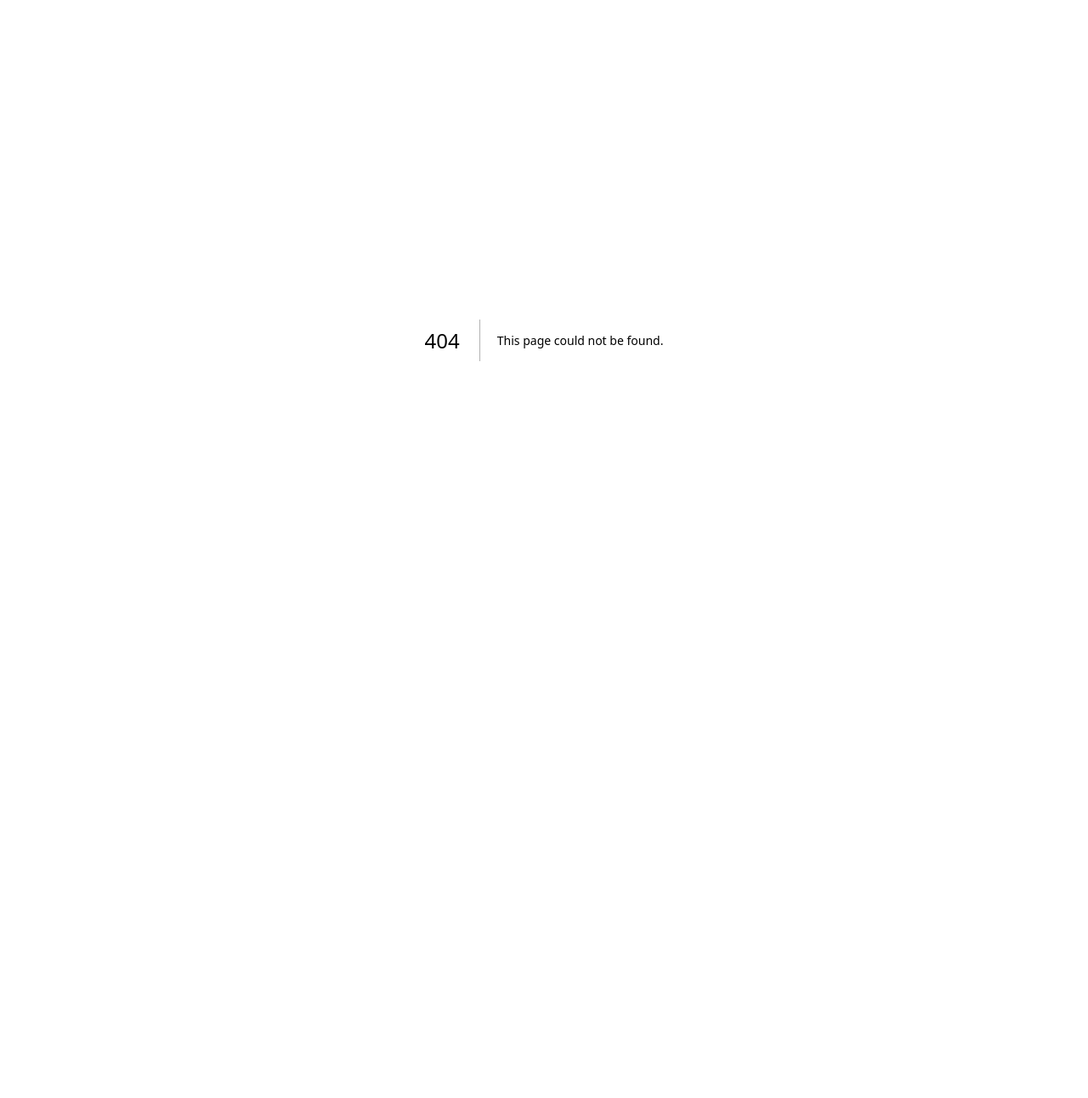
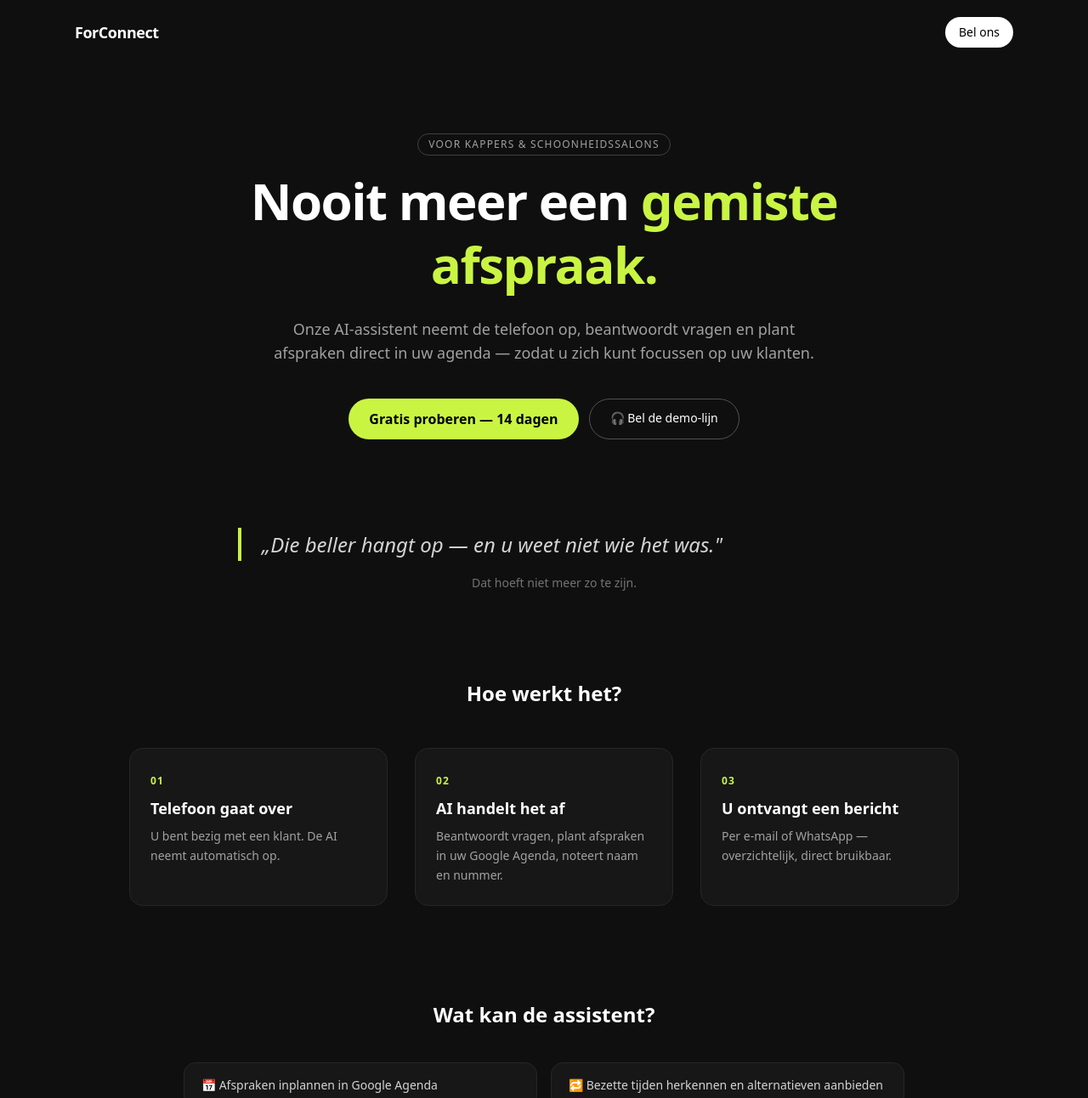
Before and after one commit to ForConnect/forconnect-site, a Next.js app: page /kappers in a window 1280 px wide. Before the commit this address had no page. Shown: the top 1292 px of the page at 85% size. Before the commit the page ends 800 px from the top, so only its background shows below. Built offline with nearby package versions, Linux system fonts and the light colour scheme.

Commit message:
Add kappers page

```diff
--- /dev/null
+++ b/app/kappers/page.tsx
@@ -0,0 +1,237 @@
+export default function KappersPage() {
+  return (
+    <main className="min-h-screen bg-[#0f0f0f] text-white font-sans">
+      {/* NAV */}
+      <nav className="flex items-center justify-between px-6 py-5 max-w-6xl mx-auto">
+        <span className="text-lg font-semibold tracking-tight text-white">ForConnect</span>
+        <a
+          href="tel:+31634483701"
+          className="text-sm bg-white text-black px-4 py-2 rounded-full font-medium hover:bg-neutral-200 transition"
+        >
+          Bel ons
+        </a>
+      </nav>
+
+      {/* HERO */}
+      <section className="max-w-4xl mx-auto px-6 pt-20 pb-16 text-center">
+        <span className="inline-block text-xs uppercase tracking-widest text-neutral-400 mb-4 border border-neutral-700 px-3 py-1 rounded-full">
+          Voor kappers & schoonheidssalons
+        </span>
+        <h1 className="text-4xl sm:text-6xl font-bold leading-tight tracking-tight mb-6">
+          Nooit meer een{" "}
+          <span className="text-[#c9f542]">gemiste afspraak.</span>
+        </h1>
+        <p className="text-lg text-neutral-400 max-w-2xl mx-auto mb-10">
+          Onze AI-assistent neemt de telefoon op, beantwoordt vragen en plant
+          afspraken direct in uw agenda — zodat u zich kunt focussen op uw
+          klanten.
+        </p>
+        <div className="flex flex-col sm:flex-row gap-3 justify-center">
+          <a
+            href="#contact"
+            className="bg-[#c9f542] text-black font-semibold px-6 py-3 rounded-full hover:bg-[#d8ff55] transition"
+          >
+            Gratis proberen — 14 dagen
+          </a>
+          <a
+            href="tel:+31267913273"
+            className="border border-neutral-600 text-white px-6 py-3 rounded-full hover:border-neutral-400 transition text-sm"
+          >
+            🎧 Bel de demo-lijn
+          </a>
+        </div>
+      </section>
+
+      {/* QUOTE */}
+      <section className="max-w-3xl mx-auto px-6 py-10 text-center">
+        <blockquote className="text-xl sm:text-2xl text-neutral-300 italic leading-relaxed border-l-4 border-[#c9f542] pl-6 text-left">
+          „Die beller hangt op — en u weet niet wie het was."
+        </blockquote>
+        <p className="text-neutral-500 mt-4 text-sm pl-6">
+          Dat hoeft niet meer zo te zijn.
+        </p>
+      </section>
+
+      {/* HOE WERKT HET */}
+      <section className="max-w-5xl mx-auto px-6 py-16">
+        <h2 className="text-2xl font-bold text-center mb-12">Hoe werkt het?</h2>
+        <div className="grid sm:grid-cols-3 gap-8">
+          {[
+            {
+              step: "01",
+              title: "Telefoon gaat over",
+              desc: "U bent bezig met een klant. De AI neemt automatisch op.",
+            },
+            {
+              step: "02",
+              title: "AI handelt het af",
+              desc: "Beantwoordt vragen, plant afspraken in uw Google Agenda, noteert naam en nummer.",
+            },
+            {
+              step: "03",
+              title: "U ontvangt een bericht",
+              desc: "Per e-mail of WhatsApp — overzichtelijk, direct bruikbaar.",
+            },
+          ].map((item) => (
+            <div
+              key={item.step}
+              className="bg-neutral-900 border border-neutral-800 rounded-2xl p-6"
+            >
+              <span className="text-[#c9f542] text-xs font-bold tracking-widest">
+                {item.step}
+              </span>
+              <h3 className="text-lg font-semibold mt-2 mb-2">{item.title}</h3>
+              <p className="text-neutral-400 text-sm leading-relaxed">{item.desc}</p>
+            </div>
+          ))}
+        </div>
+      </section>
+
+      {/* WAT KAN HET */}
+      <section className="max-w-4xl mx-auto px-6 py-12">
+        <h2 className="text-2xl font-bold text-center mb-10">Wat kan de assistent?</h2>
+        <div className="grid sm:grid-cols-2 gap-4">
+          {[
+            "📅 Afspraken inplannen in Google Agenda",
+            "🔁 Bezette tijden herkennen en alternatieven aanbieden",
+            "💬 Vragen beantwoorden over prijzen, locatie en openingstijden",
+            "📋 Naam, nummer en reden van elk gesprek noteren",
+            "📩 Overzicht sturen per e-mail of WhatsApp",
+            "🌙 24/7 bereikbaar — ook buiten openingstijden",
+          ].map((item) => (
+            <div
+              key={item}
+              className="flex items-start gap-3 bg-neutral-900 border border-neutral-800 rounded-xl px-5 py-4 text-sm text-neutral-300"
+            >
+              {item}
+            </div>
+          ))}
+        </div>
+      </section>
+
+      {/* PRIJS */}
+      <section className="max-w-4xl mx-auto px-6 py-16 text-center">
+        <h2 className="text-2xl font-bold mb-3">Transparante prijzen</h2>
+        <p className="text-neutral-400 mb-10 text-sm">
+          Geen verrassingen. Geen verborgen kosten. 14 dagen gratis proberen.
+        </p>
+        <div className="grid sm:grid-cols-3 gap-6">
+          {[
+            {
+              name: "Starter",
+              price: "€39",
+              desc: "Tot 150 belminuten",
+              features: ["AI beantwoordt oproepen 24/7", "E-mail rapportage", "1 telefoonnummer"],
+              highlight: false,
+            },
+            {
+              name: "Basis",
+              price: "€59",
+              desc: "Meest gekozen",
+              features: ["AI beantwoordt oproepen 24/7", "E-mail rapportage", "Tot 300 belminuten"],
+              highlight: true,
+            },
+            {
+              name: "Plus",
+              price: "€99",
+              desc: "Met agenda-integratie",
+              features: ["Agenda-koppeling (Google)", "Aangepaste gespreksflow", "Prioriteit support"],
+              highlight: false,
+            },
+          ].map((plan) => (
+            <div
+              key={plan.name}
+              className={`rounded-2xl p-6 border text-left ${
+                plan.highlight
+                  ? "border-[#c9f542] bg-neutral-900"
+                  : "border-neutral-800 bg-neutral-900"
+              }`}
+            >
+              {plan.highlight && (
+                <span className="text-xs bg-[#c9f542] text-black px-2 py-0.5 rounded-full font-semibold mb-3 inline-block">
+                  Meest gekozen
+                </span>
+              )}
+              <h3 className="text-lg font-bold">{plan.name}</h3>
+              <p className="text-3xl font-bold mt-2">
+                {plan.price}
+                <span className="text-sm font-normal text-neutral-400">/maand</span>
+              </p>
+              <p className="text-neutral-500 text-xs mt-1 mb-4">{plan.desc}</p>
+              <ul className="space-y-2">
+                {plan.features.map((f) => (
+                  <li key={f} className="text-sm text-neutral-300 flex gap-2">
+                    <span className="text-[#c9f542]">✓</span> {f}
+                  </li>
+                ))}
+              </ul>
+            </div>
+          ))}
+        </div>
+        <p className="text-neutral-500 text-xs mt-6">
+          Ongeveer één behandeling per maand — en u mist nooit meer een klant.
+        </p>
+      </section>
+
+      {/* CONTACT */}
+      <section
+        id="contact"
+        className="max-w-xl mx-auto px-6 py-16 text-center"
+      >
+        <h2 className="text-2xl font-bold mb-3">Gratis proberen</h2>
+        <p className="text-neutral-400 text-sm mb-8">
+          Vul uw gegevens in — wij bellen u terug en stellen alles in.
+        </p>
+        <form
+          action="https://formsubmit.co/info@forconnect.nl"
+          method="POST"
+          className="flex flex-col gap-4 text-left"
+        >
+          <input type="hidden" name="_subject" value="Nieuwe aanvraag - Kappers" />
+          <input type="hidden" name="_captcha" value="false" />
+          <input
+            type="text"
+            name="naam"
+            placeholder="Uw naam"
+            required
+            className="bg-neutral-900 border border-neutral-700 rounded-xl px-4 py-3 text-sm text-white placeholder-neutral-500 focus:outline-none focus:border-[#c9f542]"
+          />
+          <input
+            type="text"
+            name="salon"
+            placeholder="Naam van uw salon"
+            required
+            className="bg-neutral-900 border border-neutral-700 rounded-xl px-4 py-3 text-sm text-white placeholder-neutral-500 focus:outline-none focus:border-[#c9f542]"
+          />
+          <input
+            type="tel"
+            name="telefoon"
+            placeholder="Uw telefoonnummer"
+            required
+            className="bg-neutral-900 border border-neutral-700 rounded-xl px-4 py-3 text-sm text-white placeholder-neutral-500 focus:outline-none focus:border-[#c9f542]"
+          />
+          <button
+            type="submit"
+            className="bg-[#c9f542] text-black font-semibold py-3 rounded-full hover:bg-[#d8ff55] transition"
+          >
+            Stuur mijn aanvraag →
+          </button>
+        </form>
+        <p className="text-neutral-600 text-xs mt-4">
+          Of stuur een WhatsApp:{" "}
+          <a
+            href="https://wa.me/31634483701"
+            className="text-neutral-400 hover:text-white transition"
+          >
+            +31 6 34 48 37 01
+          </a>
+        </p>
+      </section>
+
+      {/* FOOTER */}
+      <footer className="border-t border-neutral-800 text-center text-neutral-600 text-xs py-6">
+        © 2026 ForConnect — Gemaakt voor kappers & schoonheidssalons in Nederland.
+      </footer>
+    </main>
+  );
+}
```
